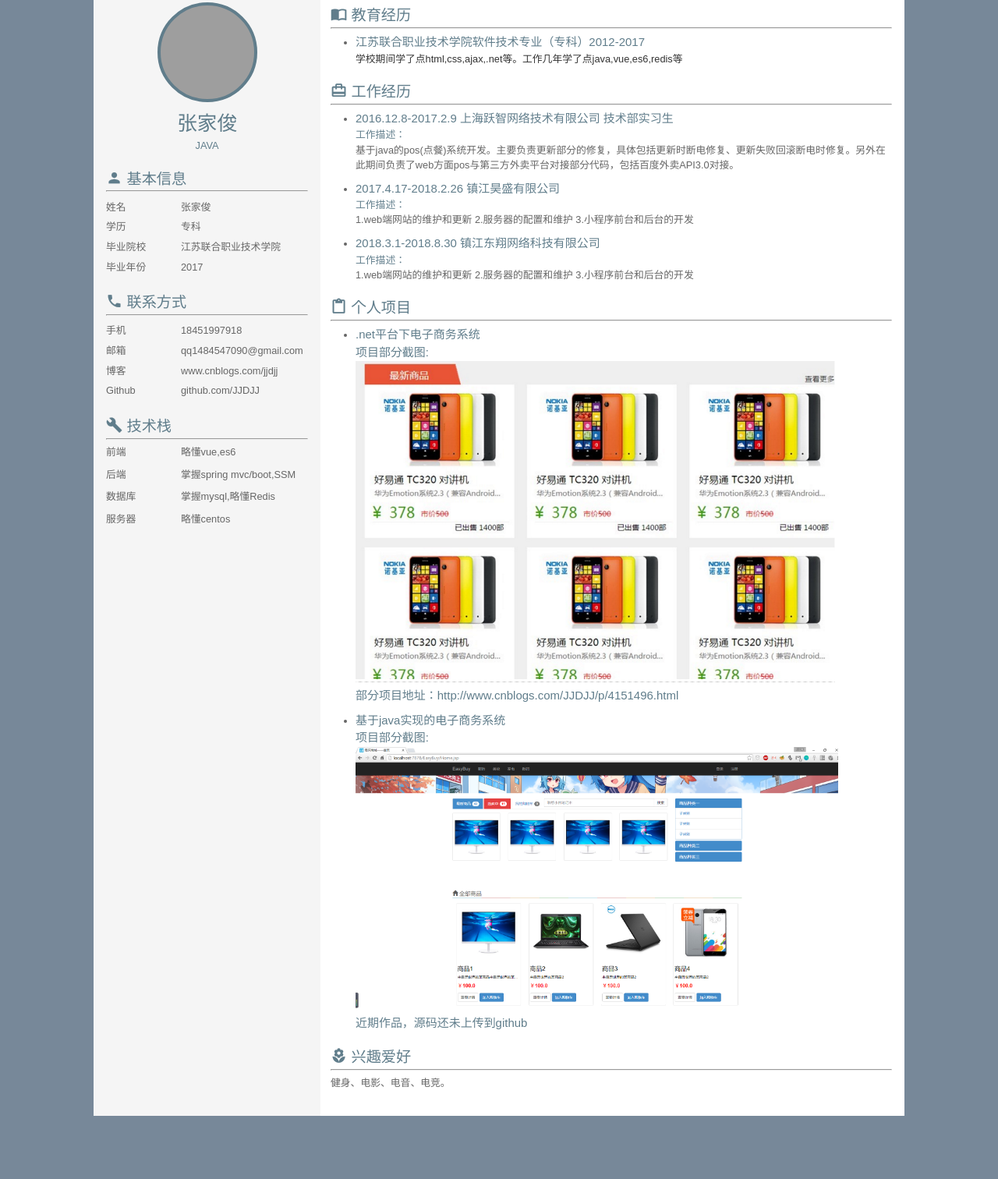
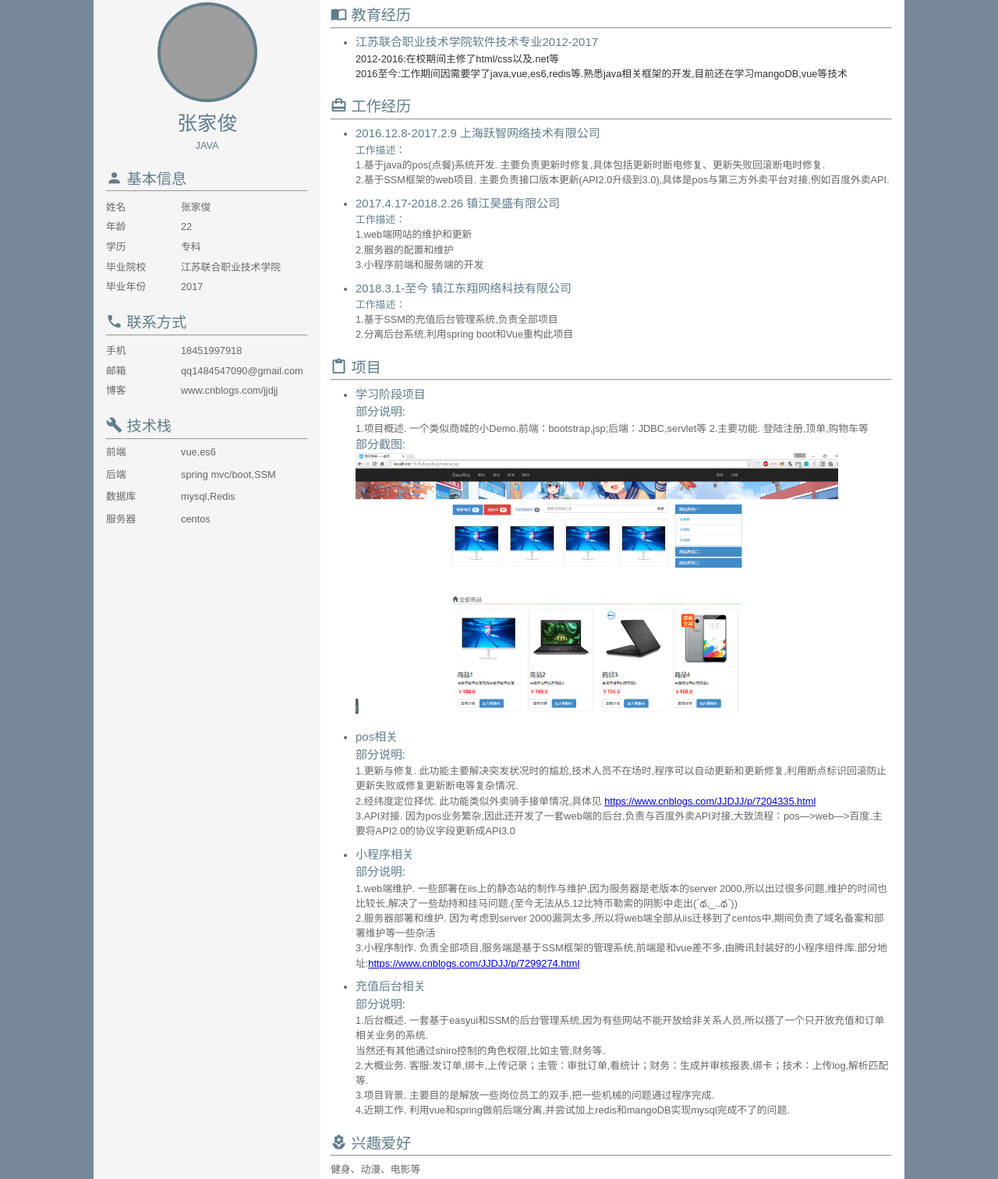
Before and after one commit to JJDJJ/zjj.cv, a plain HTML site: page index.html in a window 1280 px wide. Shown: the part 13-1525 px from the top of the page at 78% size. Before the commit the page ends 1444 px from the top, so only its background shows below. Drawn offline with Linux system fonts and the light colour scheme; grey boxes are pictures that could not be loaded.

Commit message:
Update index.html

```diff
--- a/index.html
+++ b/index.html
@@ -1,5 +1,4 @@
 <!DOCTYPE html>
-<!-- saved from url=(0055)file:///C:/Users/ZJJ-PC/Desktop/cv-template/index.html# -->
 <html lang="en" class="">
 <head>
     <meta http-equiv="Content-Type" content="text/html; charset=UTF-8">
@@ -36,6 +35,10 @@
                                                                                      contenteditable="true">张家俊</span><span
                         class="item-remove" style="visibility: hidden;"><i class="iconfont icon-delete"></i></span></li>
                 <li>
+                    <label class="left-label" contenteditable="true">年龄</label><span class="label-value"
+                                                                                     contenteditable="true">22</span><span
+                        class="item-remove" style="visibility: hidden;"><i class="iconfont icon-delete"></i></span></li>
+                <li>
                     <label class="left-label" contenteditable="true">学历</label><span class="label-value"
                                                                                      contenteditable="true">专科</span><span
                         class="item-remove" style="visibility: hidden;"><i class="iconfont icon-delete"></i></span></li>
@@ -68,42 +71,8 @@
                                                                                      contenteditable="true">www.cnblogs.com/jjdjj</span><span
                         class="item-remove" style="visibility: hidden;"><i class="iconfont icon-delete"></i></span></li>
 
-                <li>
-                    <label class="left-label" contenteditable="true">Github</label><span class="label-value"
-                                                                                         contenteditable="true">github.com/JJDJJ</span><span
-                        class="item-remove" style="visibility: hidden;"><i class="iconfont icon-delete"></i></span></li>
-
             </ul>
         </div>
-        <!--<div class="skill info-unit">-->
-            <!--<h2 class="info-header"><i class="iconfont icon-star"></i> <span class="info-title" contenteditable="true">技能点</span><span-->
-                    <!--class="item-add" style="visibility: hidden;"><i class="iconfont icon-playlistadd"></i></span><span-->
-                    <!--class="unit-remove" style="visibility: hidden;"><i class="iconfont icon-delete"></i></span></h2>-->
-            <!--<hr>-->
-            <!--<ul class="progress-list">-->
-
-                <!--<li>-->
-                    <!--<label class="left-label" contenteditable="true">java</label>-->
-                    <!--<progress value="63.281249999999986" max="100"></progress>-->
-                    <!--<span class="item-remove" style="visibility: hidden;"><i class="iconfont icon-delete"></i></span>-->
-                <!--</li>-->
-                <!--<li>-->
-                    <!--<label class="left-label" contenteditable="true">js</label>-->
-                    <!--<progress value="46.09375" max="100"></progress>-->
-                    <!--<span class="item-remove" style="visibility: hidden;"><i class="iconfont icon-delete"></i></span>-->
-                <!--</li>-->
-                <!--<li>-->
-                    <!--<label class="left-label" contenteditable="true">.net</label>-->
-                    <!--<progress value="45.31249999999999" max="100"></progress>-->
-                    <!--<span class="item-remove" style="visibility: hidden;"><i class="iconfont icon-delete"></i></span>-->
-                <!--</li>-->
-                <!--<li>-->
-                    <!--<label class="left-label" contenteditable="true">html/css</label>-->
-                    <!--<progress value="63.281249999999986" max="100"></progress>-->
-                    <!--<span class="item-remove" style="visibility: hidden;"><i class="iconfont icon-delete"></i></span>-->
-                <!--</li>-->
-            <!--</ul>-->
-        <!--</div>-->
         <div class="stack info-unit">
             <h2 class="info-header"><i class="iconfont icon-build"></i> <span class="info-title" contenteditable="true">技术栈</span><span
                     class="item-add" style="visibility: hidden;"><i class="iconfont icon-playlistadd"></i></span><span
@@ -112,20 +81,20 @@
             <ul class="stack-list">
                 <li>
                     <label class="left-label" contenteditable="true">前端</label><span class="label-value"
-                                                                                     contenteditable="true">略懂vue,es6</span><span
+                                                                                     contenteditable="true">vue,es6</span><span
                         class="item-remove" style="visibility: hidden;"><i class="iconfont icon-delete"></i></span></li>
 
                 <li>
                     <label class="left-label" contenteditable="true">后端</label><span class="label-value"
-                                                                                     contenteditable="true">掌握spring mvc/boot,SSM</span><span
+                                                                                     contenteditable="true">spring mvc/boot,SSM</span><span
                         class="item-remove" style="visibility: hidden;"><i class="iconfont icon-delete"></i></span></li>
                 <li>
                     <label class="left-label" contenteditable="true">数据库</label><span class="label-value"
-                                                                                     contenteditable="true">掌握mysql,略懂Redis</span><span
+                                                                                      contenteditable="true">mysql,Redis</span><span
                         class="item-remove" style="visibility: hidden;"><i class="iconfont icon-delete"></i></span></li>
                 <li>
                     <label class="left-label" contenteditable="true">服务器</label><span class="label-value"
-                                                                                      contenteditable="true">略懂centos</span><span
+                                                                                      contenteditable="true">centos</span><span
                         class="item-remove" style="visibility: hidden;"><i class="iconfont icon-delete"></i></span></li>
 
             </ul>
@@ -142,9 +111,9 @@
             <hr>
             <ul class="experience-list">
                 <li>
-                    <h3 contenteditable="true">江苏联合职业技术学院软件技术专业（专科）2012-2017</h3>
+                    <h3 contenteditable="true">江苏联合职业技术学院软件技术专业2012-2017</h3>
                     <p contenteditable="true"><span
-                            style="color: rgb(51, 51, 51); font-family: arial, 微软雅黑, sans-serif; font-size: 16px; text-indent: 28px; display: inline !important;">学校期间学了点html,css,ajax,.net等。工作几年学了点java,vue,es6,redis等</span>
+                            style="color: rgb(51, 51, 51); font-family: arial, 微软雅黑, sans-serif; font-size: 16px; text-indent: 28px; display: inline !important;">2012-2016:在校期间主修了html/css以及.net等<br>2016至今:工作期间因需要学了java,vue,es6,redis等.熟悉java相关框架的开发,目前还在学习mangoDB,vue等技术</span>
                     </p>
                     <span class="item-remove" style="visibility: hidden;"><i class="iconfont icon-delete"></i></span>
                 </li>
@@ -157,10 +126,11 @@
             <hr>
             <ul class="experience-list">
                 <li>
-                    <h3 contenteditable="true">2016.12.8-2017.2.9 上海跃智网络技术有限公司 技术部实习生</h3>
+                    <h3 contenteditable="true">2016.12.8-2017.2.9 上海跃智网络技术有限公司</h3>
                     <h4 contenteditable="true">工作描述：</h4>
                     <p contenteditable="true">
-                        基于java的pos(点餐)系统开发。主要负责更新部分的修复，具体包括更新时断电修复、更新失败回滚断电时修复。另外在此期间负责了web方面pos与第三方外卖平台对接部分代码，包括百度外卖API3.0对接。</p>
+                        1.基于java的pos(点餐)系统开发. 主要负责更新时修复,具体包括更新时断电修复、更新失败回滚断电时修复.<br>
+                        2.基于SSM框架的web项目. 主要负责接口版本更新(API2.0升级到3.0),具体是pos与第三方外卖平台对接,例如百度外卖API.<br></p>
                     <span class="item-remove" style="visibility: hidden;"><i class="iconfont icon-delete"></i></span>
                 </li>
 
@@ -170,9 +140,9 @@
                     <h3 contenteditable="true">2017.4.17-2018.2.26 镇江昊盛有限公司</h3>
                     <h4 contenteditable="true">工作描述：</h4>
                     <p contenteditable="true">
-                        1.web端网站的维护和更新
-                        2.服务器的配置和维护
-                        3.小程序前台和后台的开发</p>
+                        1.web端网站的维护和更新<br>
+                        2.服务器的配置和维护<br>
+                        3.小程序前端和服务端的开发<br></p>
                     <span class="item-remove" style="visibility: hidden;"><i class="iconfont icon-delete"></i></span>
                 </li>
 
@@ -180,12 +150,11 @@
 
             <ul class="experience-list">
                 <li>
-                    <h3 contenteditable="true">2018.3.1-2018.8.30 镇江东翔网络科技有限公司</h3>
+                    <h3 contenteditable="true">2018.3.1-至今 镇江东翔网络科技有限公司</h3>
                     <h4 contenteditable="true">工作描述：</h4>
                     <p contenteditable="true">
-                        1.web端网站的维护和更新
-                        2.服务器的配置和维护
-                        3.小程序前台和后台的开发</p>
+                        1.基于SSM的充值后台管理系统,负责全部项目<br>
+                        2.分离后台系统,利用spring boot和Vue重构此项目</p>
                     <span class="item-remove" style="visibility: hidden;"><i class="iconfont icon-delete"></i></span>
                 </li>
 
@@ -193,29 +162,64 @@
         </div>
         <div class="project info-unit right-list">
             <h2 class="info-header"><i class="iconfont icon-project"></i> <span class="info-title"
-                                                                                contenteditable="true">个人项目</span><span
+                                                                                contenteditable="true">项目</span><span
                     class="item-add" style="visibility: hidden;"><i class="iconfont icon-playlistadd"></i></span><span
                     class="unit-remove" style="visibility: hidden;"><i class="iconfont icon-delete"></i></span></h2>
             <hr>
             <ul class="experience-list">
                 <li>
-                    <h3 contenteditable="true">.net平台下电子商务系统</h3>
-                    <h3 contenteditable="true">项目部分截图:</h3>
+                    <h3 contenteditable="true">学习阶段项目</h3>
+                    <h3 contenteditable="true">部分说明:</h3>
                     <p contenteditable="true">
-                        <img src="./imgs/net1-1.png" width="90%"><br>
+                        1.项目概述. 一个类似商城的小Demo.前端：bootstrap,jsp;后端：JDBC,servlet等
+                        2.主要功能. 登陆注册,顶单,购物车等
                     </p>
-                    <h3 contenteditable="true">部分项目地址：http://www.cnblogs.com/JJDJJ/p/4151496.html</h3>
+                    <h3 contenteditable="true">部分截图:</h3>
+                    <p contenteditable="true">
+                        <img src="./imgs/java1-1.png" width="90%"><br>
+                    </p>
+                    <span class="item-remove" style="visibility: hidden;"><i class="iconfont icon-delete"></i></span>
+                </li>
+            </ul>
+
+            <ul class="experience-list">
+                <li>
+                    <h3 contenteditable="true">pos相关</h3>
+                    <h3 contenteditable="true">部分说明:</h3>
+                    <p contenteditable="true">
+                        1.更新与修复. 此功能主要解决突发状况时的尴尬,技术人员不在场时,程序可以自动更新和更新修复,利用断点标识回滚防止更新失败或修复更新断电等复杂情况.<br>
+                        2.经纬度定位择优. 此功能类似外卖骑手接单情况,具体见 <a href="https://www.cnblogs.com/JJDJJ/p/7204335.html">https://www.cnblogs.com/JJDJJ/p/7204335.html</a><br>
+                        3.API对接. 因为pos业务繁杂,因此还开发了一套web端的后台,负责与百度外卖API对接,大致流程：pos—>web—>百度.主要将API2.0的协议字段更新成API3.0
+                    </p>
+                    <span class="item-remove" style="visibility: hidden;"><i class="iconfont icon-delete"></i></span>
+                </li>
+            </ul>
+
+            <ul class="experience-list">
+                <li>
+                    <h3 contenteditable="true">小程序相关</h3>
+                    <h3 contenteditable="true">部分说明:</h3>
+                    <p contenteditable="true">
+                        1.web端维护. 一些部署在iis上的静态站的制作与维护,因为服务器是老版本的server
+                        2000,所以出过很多问题,维护的时间也比较长,解决了一些劫持和挂马问题.(至今无法从5.12比特币勒索的阴影中走出(´థ,_‥థ`))<br>
+                        2.服务器部署和维护. 因为考虑到server 2000漏洞太多,所以将web端全部从iis迁移到了centos中,期间负责了域名备案和部署维护等一些杂活<br>
+                        3.小程序制作. 负责全部项目,服务端是基于SSM框架的管理系统,前端是和vue差不多,由腾讯封装好的小程序组件库.部分地址:<a
+                            href="https://www.cnblogs.com/JJDJJ/p/7299274.html">https://www.cnblogs.com/JJDJJ/p/7299274.html</a>
+                    </p>
                     <span class="item-remove" style="visibility: hidden;"><i class="iconfont icon-delete"></i></span>
                 </li>
             </ul>
             <ul class="experience-list">
                 <li>
-                    <h3 contenteditable="true">基于java实现的电子商务系统</h3>
-                    <h3 contenteditable="true">项目部分截图:</h3>
+                    <h3 contenteditable="true">充值后台相关</h3>
+                    <h3 contenteditable="true">部分说明:</h3>
                     <p contenteditable="true">
-                        <img src="./imgs/java1-1.png" width="90%"><br>
+                        1.后台概述. 一套基于easyui和SSM的后台管理系统,因为有些网站不能开放给非关系人员,所以搭了一个只开放充值和订单相关业务的系统.<br>
+                        当然还有其他通过shiro控制的角色权限,比如主管,财务等.<br>
+                        2.大概业务. 客服:发订单,绑卡,上传记录；主管：审批订单,看统计；财务：生成并审核报表,绑卡；技术：上传log,解析匹配等.<br>
+                        3.项目背景. 主要目的是解放一些岗位员工的双手,把一些机械的问题通过程序完成.<br>
+                        4.近期工作. 利用vue和spring做前后端分离,并尝试加上redis和mangoDB实现mysql完成不了的问题.<br>
                     </p>
-                    <h3 contenteditable="true">近期作品，源码还未上传到github</h3>
                     <span class="item-remove" style="visibility: hidden;"><i class="iconfont icon-delete"></i></span>
                 </li>
             </ul>
@@ -224,32 +228,11 @@
             <h2 class="info-header"><i class="iconfont icon-flower"></i> <span class="info-title">兴趣爱好</span></h2>
             <hr>
             <p>
-                健身、电影、电音、电竞。
+                健身、动漫、电影等
             </p>
         </div>
 
     </div>
 </div>
-
-
-<div class="remodal-overlay remodal-is-closed" style="display: none;"></div>
-<div class="remodal-wrapper remodal-is-closed" style="display: none;">
-    <div class="remodal remodal-img remodal-is-initialized remodal-is-closed" data-remodal-id="portrait-modal"
-         tabindex="-1">
-        <h3 contenteditable="true">请输入图片URL地址：</h3>
-        <br>
-        <input type="text" id="avatar-url">
-        <button data-remodal-action="confirm" class="remodal-confirm">确定</button>
-    </div>
-</div>
-<div class="remodal-wrapper remodal-is-closed" style="display: none;">
-    <div class="remodal remodal-img remodal-is-initialized remodal-is-closed" data-remodal-id="weixin-modal"
-         tabindex="-1">
-        <h3 contenteditable="true">请输入图片URL地址：</h3>
-        <br>
-        <input type="text" id="weixin-url">
-        <button data-remodal-action="confirm" class="remodal-confirm">确定</button>
-    </div>
-</div>
 </body>
 </html>
```
